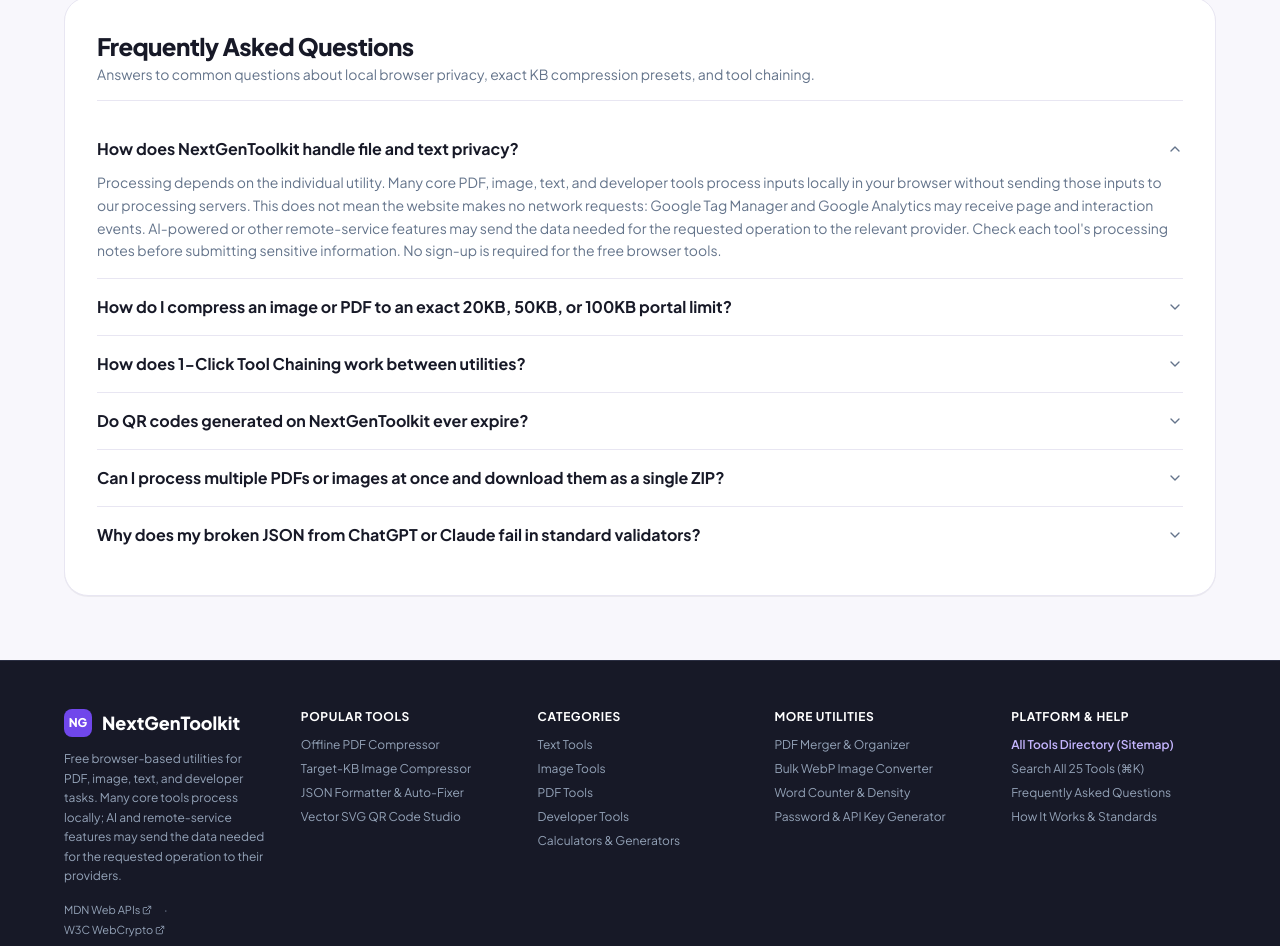
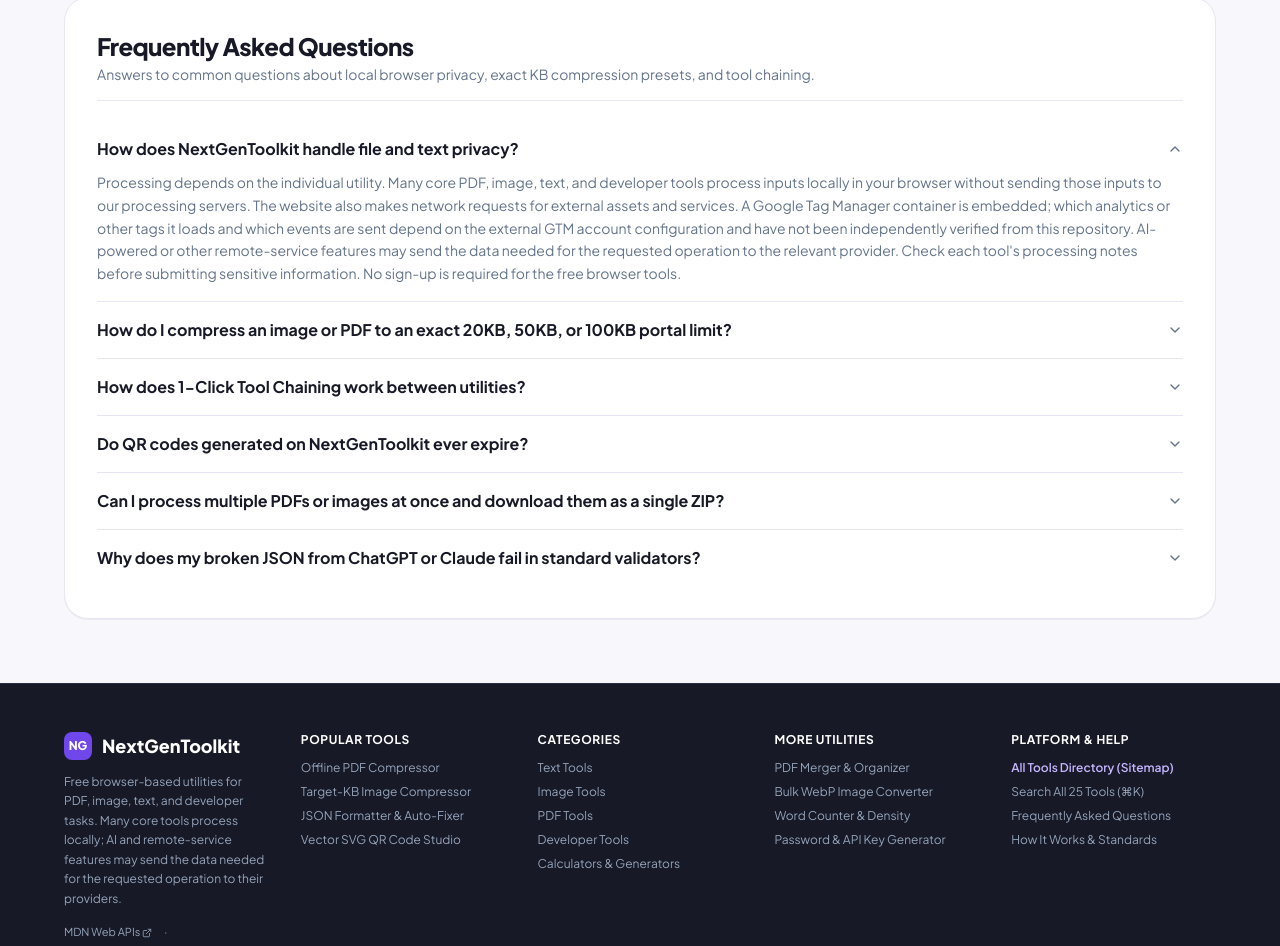
Before and after one commit to michaelcarter7861-sudo/Next-Gen-Toolkit, a React (Vite) app: page / in a window 1280 px wide. Shown: the part 5655-6601 px from the top of the page. Built offline with nearby package versions, Linux system fonts and the light colour scheme; no server answers.

Commit message:
docs: align SEO FAQ with verified GTM disclosures

```diff
--- a/src/data/seoSchemaData.ts
+++ b/src/data/seoSchemaData.ts
@@ -35,7 +35,7 @@ export interface HubEditorialLinkPack {
 export const HOME_FAQS: FaqEntry[] = [
   {
     q: 'How does NextGenToolkit handle file and text privacy?',
-    a: 'Processing depends on the individual utility. Many core PDF, image, text, and developer tools process inputs locally in your browser without sending those inputs to our processing servers. This does not mean the website makes no network requests: Google Tag Manager and Google Analytics may receive page and interaction events. AI-powered or other remote-service features may send the data needed for the requested operation to the relevant provider. Check each tool\'s processing notes before submitting sensitive information. No sign-up is required for the free browser tools.',
+    a: 'Processing depends on the individual utility. Many core PDF, image, text, and developer tools process inputs locally in your browser without sending those inputs to our processing servers. The website also makes network requests for external assets and services. A Google Tag Manager container is embedded; which analytics or other tags it loads and which events are sent depend on the external GTM account configuration and have not been independently verified from this repository. AI-powered or other remote-service features may send the data needed for the requested operation to the relevant provider. Check each tool\'s processing notes before submitting sensitive information. No sign-up is required for the free browser tools.',
   },
   {
     q: 'How do I compress an image or PDF to an exact 20KB, 50KB, or 100KB portal limit?',
```
